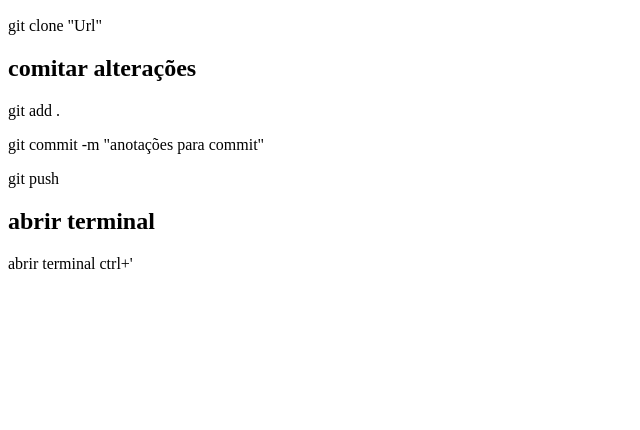
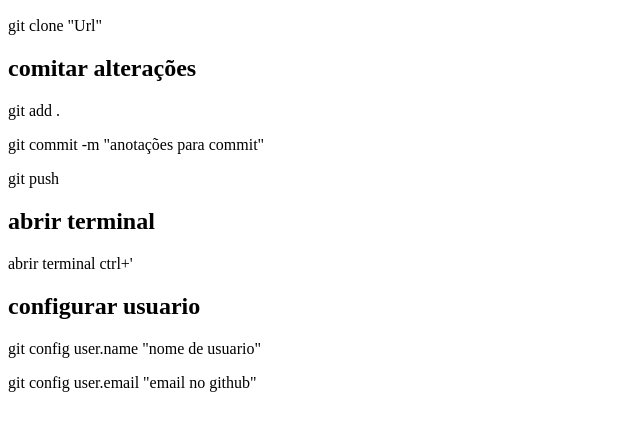
Before and after one commit to gabrielmrco/Grupo-E, a plain HTML site: page index.html in a window 1280 px wide. Shown: the part 96-526 px from the top of the page, without its empty margins (0-640 px from the left). Drawn offline with Linux system fonts and the light colour scheme.

Commit message:
alteracoes novas

```diff
--- a/index.html
+++ b/index.html
@@ -12,5 +12,11 @@
 
     <h2>abrir terminal</h2>
     <p>abrir terminal ctrl+'</p>
+
+    <h2>configurar usuario</h2>
+    <p>git config user.name "nome de usuario"</p>
+    <p>git config user.email "email no github"</p>
+
+
   </body>
 </html>
```
